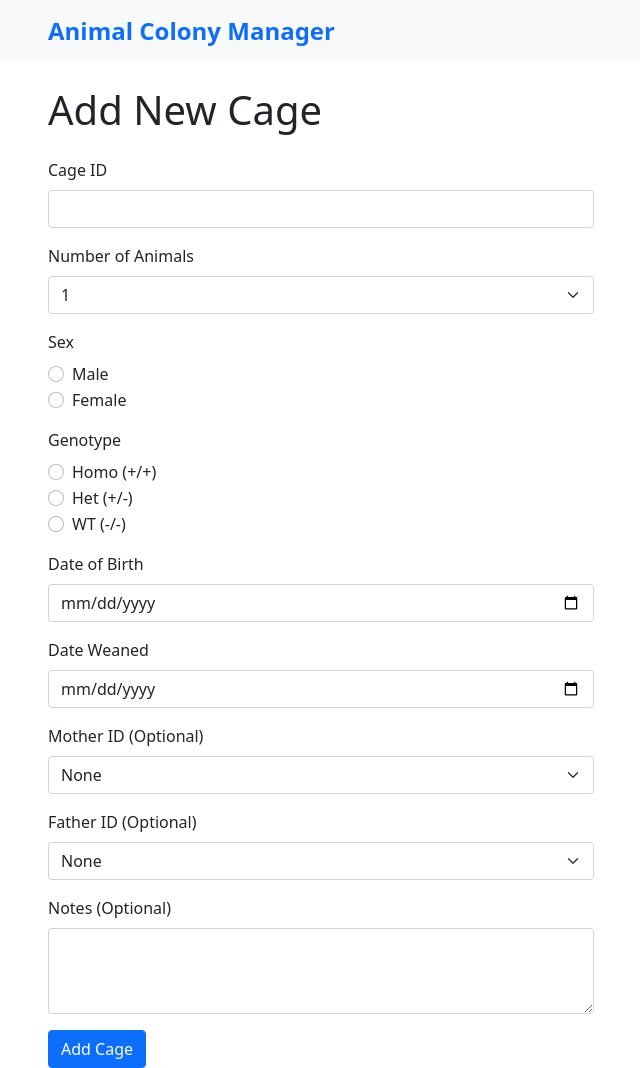
After one commit to da8702/ColonyTree, a Flask app: template templates/add_cage.html in a window 1280 px wide. The commit adds this page. Shown: the whole page, without its empty margins (34-674 px from the left). Run offline with Flask 3, Linux system fonts and the light colour scheme; the template is opened without the code that fills it, so the values that code supplies are empty.

Commit message:
Add Cage feature with multiple animal creation

```diff
--- a/server.py
+++ b/server.py
@@ -566,6 +566,92 @@ def tree_visualization():
         flash(f"Error opening tree visualization: {str(e)}", 'error')
         return redirect(url_for('view_colony'))
 
+@app.route('/add_cage', methods=['GET', 'POST'])
+def add_cage():
+    """Add a new cage with multiple animals to the current colony"""
+    if not current_colony:
+        return redirect(url_for('list_colonies'))
+
+    if request.method == 'POST':
+        try:
+            data = request.get_json()
+            cage_id = data.get('cage_id')
+            num_animals = int(data.get('num_animals', 1))
+            sex = data.get('sex')
+            genotype = data.get('genotype')
+            dob = datetime.strptime(data.get('dob'), '%Y-%m-%d')
+            date_weaned = None
+            if data.get('date_weaned'):
+                date_weaned = datetime.strptime(data.get('date_weaned'), '%Y-%m-%d')
+            mother_id = data.get('mother_id')
+            father_id = data.get('father_id')
+            notes = data.get('notes')
+
+            # Get parent objects if IDs provided
+            mother = None
+            if mother_id:
+                mother = current_colony.get_animal(mother_id)
+
+            father = None
+            if father_id:
+                father = current_colony.get_animal(father_id)
+
+            # Create the specified number of animals
+            created_animals = []
+            for i in range(1, num_animals + 1):
+                # Generate animal ID based on cage ID
+                animal_id = f"{cage_id}_{i}"
+
+                # Check if an animal with this ID already exists
+                if current_colony.get_animal(animal_id):
+                    return jsonify({
+                        'success': False,
+                        'error': f'Animal with ID {animal_id} already exists'
+                    })
+
+                # Create the animal
+                animal = Animal(
+                    animal_id=animal_id,
+                    sex=sex,
+                    genotype=genotype,
+                    dob=dob,
+                    mother=mother,
+                    father=father,
+                    notes=notes,
+                    cage_id=cage_id,
+                    date_weaned=date_weaned
+                )
+
+                current_colony.add_animal(animal)
+                created_animals.append(animal_id)
+
+            # Save the colony after adding the animals
+            try:
+                save_colony(current_colony, current_colony.name)
+                print(f"Saved colony after adding cage {cage_id} with {num_animals} animals")
+
+                # Return success with list of created animal IDs
+                return jsonify({
+                    'success': True,
+                    'message': f'Created {num_animals} animals in cage {cage_id}',
+                    'animals': created_animals
+                })
+            except Exception as save_error:
+                print(f"Error saving colony: {str(save_error)}")
+                return jsonify({
+                    'success': False,
+                    'error': f'Error saving colony: {str(save_error)}'
+                })
+
+        except Exception as e:
+            print(f"Error adding cage: {str(e)}")
+            return jsonify({
+                'success': False,
+                'error': str(e)
+            })
+
+    return render_template('add_cage.html', colony=current_colony)
+
 if __name__ == '__main__':
     print("Starting Animal Colony Manager...")
 
--- /dev/null
+++ b/templates/add_cage.html
@@ -0,0 +1,163 @@
+{% extends "base.html" %}
+
+{% block content %}
+<div class="row">
+    <div class="col-md-12">
+        <h1 class="mb-4">Add New Cage</h1>
+    </div>
+</div>
+
+<div class="row">
+    <div class="col-md-6">
+        <form id="addCageForm" method="post">
+            <div class="mb-3">
+                <label for="cageId" class="form-label">Cage ID</label>
+                <input type="text" class="form-control" id="cageId" name="cage_id" required>
+            </div>
+
+            <div class="mb-3">
+                <label for="numAnimals" class="form-label">Number of Animals</label>
+                <select class="form-select" id="numAnimals" name="num_animals" required>
+                    <option value="1">1</option>
+                    <option value="2">2</option>
+                    <option value="3">3</option>
+                    <option value="4">4</option>
+                    <option value="5">5</option>
+                </select>
+            </div>
+
+            <div class="mb-3">
+                <label class="form-label">Sex</label>
+                <div class="form-check">
+                    <input class="form-check-input" type="radio" name="sex" id="male" value="M" required>
+                    <label class="form-check-label" for="male">Male</label>
+                </div>
+                <div class="form-check">
+                    <input class="form-check-input" type="radio" name="sex" id="female" value="F">
+                    <label class="form-check-label" for="female">Female</label>
+                </div>
+            </div>
+
+            <div class="mb-3">
+                <label class="form-label">Genotype</label>
+                <div class="form-check">
+                    <input class="form-check-input" type="radio" name="genotype" id="homo" value="Homo (+/+)">
+                    <label class="form-check-label" for="homo">Homo (+/+)</label>
+                </div>
+                <div class="form-check">
+                    <input class="form-check-input" type="radio" name="genotype" id="het" value="Het (+/-)">
+                    <label class="form-check-label" for="het">Het (+/-)</label>
+                </div>
+                <div class="form-check">
+                    <input class="form-check-input" type="radio" name="genotype" id="wt" value="WT (-/-)">
+                    <label class="form-check-label" for="wt">WT (-/-)</label>
+                </div>
+            </div>
+
+            <div class="mb-3">
+                <label for="dob" class="form-label">Date of Birth</label>
+                <input type="date" class="form-control" id="dob" name="dob" required>
+            </div>
+
+            <div class="mb-3">
+                <label for="dateWeaned" class="form-label">Date Weaned</label>
+                <input type="date" class="form-control" id="dateWeaned" name="date_weaned">
+            </div>
+
+            <div class="mb-3">
+                <label for="motherId" class="form-label">Mother ID (Optional)</label>
+                <select class="form-select" id="motherId" name="mother_id">
+                    <option value="">None</option>
+                    {% for animal in colony.animals %}
+                    {% if animal.sex == 'F' %}
+                    <option value="{{ animal.animal_id }}">{{ animal.animal_id }}</option>
+                    {% endif %}
+                    {% endfor %}
+                </select>
+            </div>
+
+            <div class="mb-3">
+                <label for="fatherId" class="form-label">Father ID (Optional)</label>
+                <select class="form-select" id="fatherId" name="father_id">
+                    <option value="">None</option>
+                    {% for animal in colony.animals %}
+                    {% if animal.sex == 'M' %}
+                    <option value="{{ animal.animal_id }}">{{ animal.animal_id }}</option>
+                    {% endif %}
+                    {% endfor %}
+                </select>
+            </div>
+
+            <div class="mb-3">
+                <label for="notes" class="form-label">Notes (Optional)</label>
+                <textarea class="form-control" id="notes" name="notes" rows="3"></textarea>
+            </div>
+
+            <button type="submit" class="btn btn-primary">Add Cage</button>
+        </form>
+    </div>
+</div>
+{% endblock %}
+
+{% block scripts %}
+<script>
+document.getElementById('addCageForm').addEventListener('submit', function(e) {
+    e.preventDefault();
+
+    // Check if required fields are filled
+    const cageId = document.getElementById('cageId').value;
+    const numAnimals = document.getElementById('numAnimals').value;
+    const sex = document.querySelector('input[name="sex"]:checked');
+    const genotype = document.querySelector('input[name="genotype"]:checked');
+    const dob = document.getElementById('dob').value;
+
+    if (!cageId || !numAnimals || !sex || !genotype || !dob) {
+        alert('Please fill in all required fields');
+        return;
+    }
+
+    // Create data object manually to ensure proper structure
+    const data = {
+        cage_id: cageId,
+        num_animals: parseInt(numAnimals),
+        sex: sex.value,
+        genotype: genotype.value,
+        dob: dob,
+        date_weaned: document.getElementById('dateWeaned').value || null,
+        mother_id: document.getElementById('motherId').value || null,
+        father_id: document.getElementById('fatherId').value || null,
+        notes: document.getElementById('notes').value || null
+    };
+
+    // Log data being sent for debugging
+    console.log('Sending data:', data);
+
+    fetch('/add_cage', {
+        method: 'POST',
+        headers: {
+            'Content-Type': 'application/json',
+        },
+        body: JSON.stringify(data)
+    })
+    .then(response => {
+        if (!response.ok) {
+            return response.text().then(text => {
+                throw new Error(text || response.statusText);
+            });
+        }
+        return response.json();
+    })
+    .then(data => {
+        if (data.success) {
+            window.location.href = '/colony';
+        } else {
+            alert('Error: ' + (data.error || 'Failed to add cage'));
+        }
+    })
+    .catch(error => {
+        console.error('Error:', error);
+        alert('Error adding cage: ' + error.message);
+    });
+});
+</script>
+{% endblock %}
--- a/templates/view_colony.html
+++ b/templates/view_colony.html
@@ -12,6 +12,7 @@
                     Rename Colony
                 </button>
                 <a href="{{ url_for('add_animal') }}" class="btn btn-primary">Add Animal</a>
+                <a href="{{ url_for('add_cage') }}" class="btn btn-primary">Add Cage</a>
                 <a href="{{ url_for('visualization') }}" class="btn btn-info">View Tree</a>
             </div>
         </div>
```
